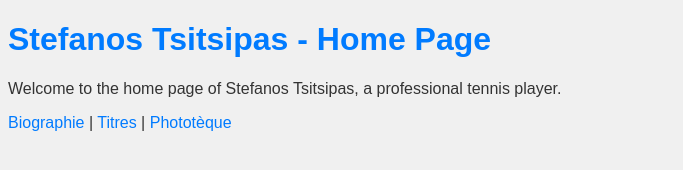
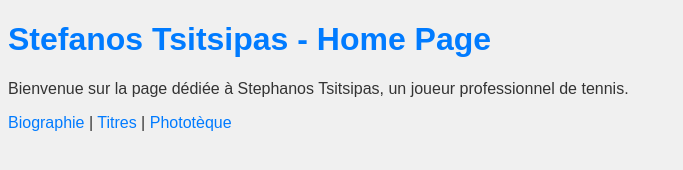
Before and after one commit to malougui/malougui.github.io, a plain HTML site: page index.html in a window 1280 px wide. Shown: the whole page, without its empty margins (0-683 px from the left). Drawn offline with Linux system fonts and the light colour scheme.

Commit message:
Update index.html

```diff
--- a/index.html
+++ b/index.html
@@ -10,7 +10,7 @@
 
 <body>
   <h1>Stefanos Tsitsipas - Home Page</h1>
-  <p>Welcome to the home page of Stefanos Tsitsipas, a professional tennis player.</p>
+  <p>Bienvenue sur la page dédiée à Stephanos Tsitsipas, un joueur professionnel de tennis.</p>
   <a href="biographie.html">Biographie</a> | <a href="titres.html">Titres</a> | <a href="phototèque.html">Phototèque</a>
 </body>
 
```
